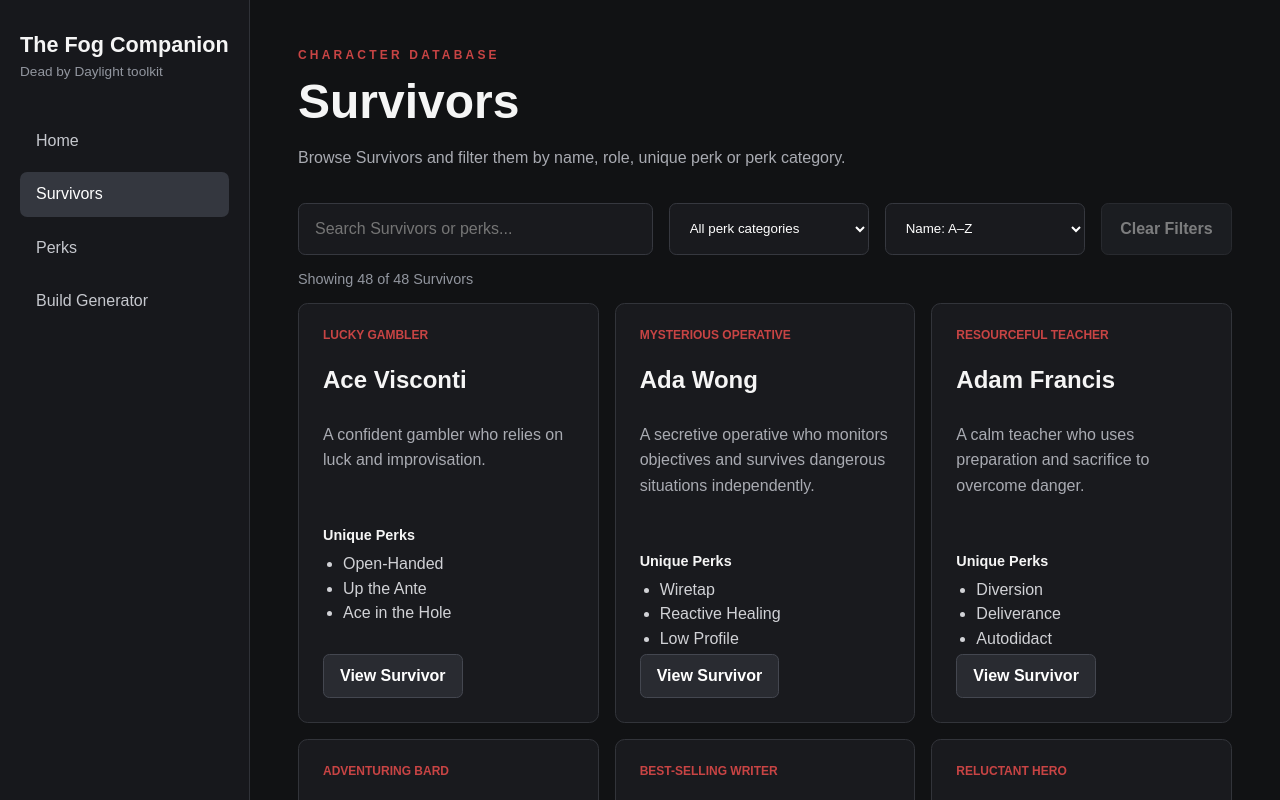
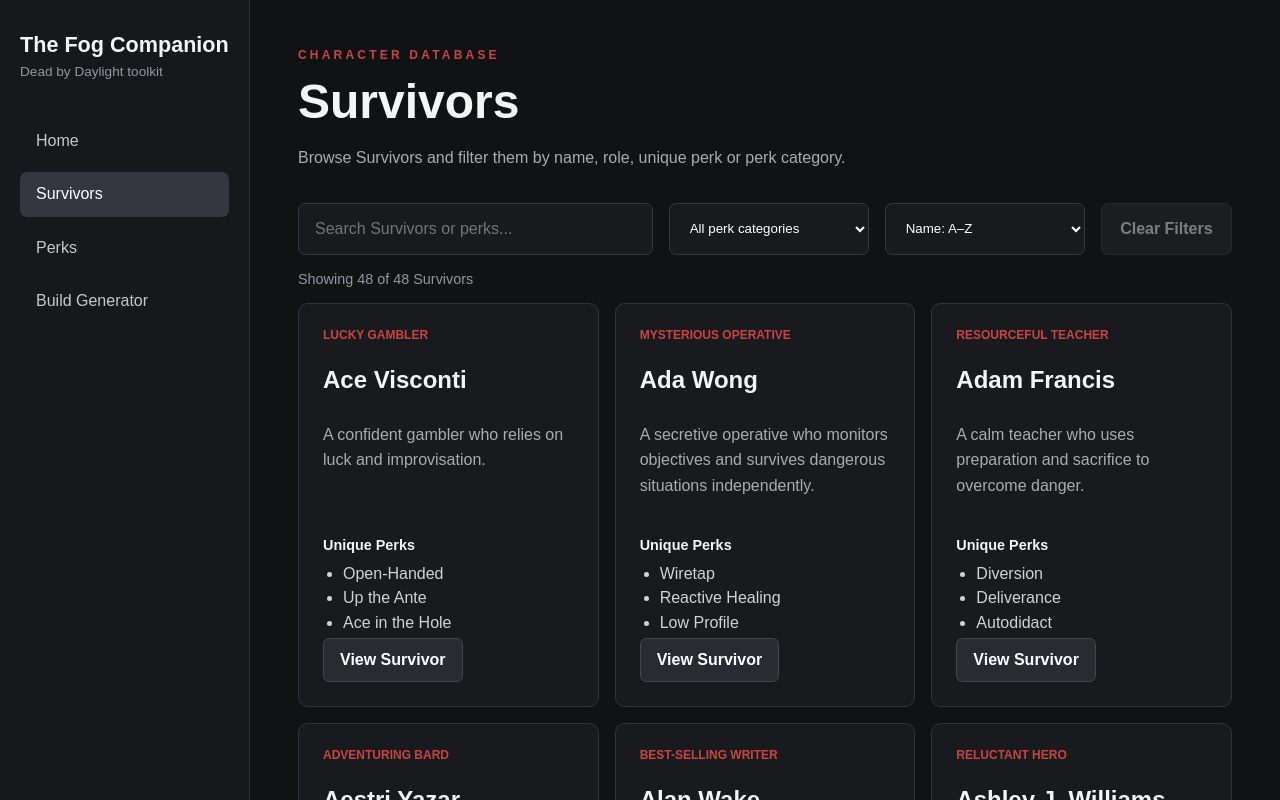
Before and after one commit to finlaygk189/the-fog-companion, a React (Vite) app: page /survivors in a window 1280 px wide. Shown: the top 800 px of the page. Built offline with nearby package versions, Linux system fonts and the light colour scheme.

Commit message:
Add perk detail pages

```diff
--- a/src/App.jsx
+++ b/src/App.jsx
@@ -4,6 +4,7 @@
 import Survivors from "./pages/Survivors";
 import SurvivorDetails from "./pages/SurvivorDetails";
 import Perks from "./pages/Perks";
+import PerkDetails from "./pages/PerkDetails";
 import Generator from "./pages/Generator";
 import "./styles/layout.css";
 
@@ -30,9 +31,17 @@
             <Route path="/perks" element={<Perks />} />
 
             <Route
+              path="/perks/:perkId"
+              element={<PerkDetails />}
+            />
+
+            <Route
               path="/generator"
               element={<Generator />}
             />
+
+            <Route path="/test" element={<h1>Test route works</h1>} />
+
           </Routes>
         </div>
       </div>
--- a/src/pages/PerkDetails.jsx
+++ b/src/pages/PerkDetails.jsx
@@ -15,7 +15,6 @@
       <main className="perk-details">
         <section className="perk-not-found">
           <h1>Perk not found</h1>
-
           <p>
             The requested perk does not exist in the current database.
           </p>
@@ -40,14 +39,6 @@
       </Link>
 
       <article className="perk-details__card">
-        {perk.image && (
-          <img
-            className="perk-details__image"
-            src={perk.image}
-            alt={`${perk.name} perk icon`}
-          />
-        )}
-
         <div className="perk-details__content">
           <p className="perk-details__eyebrow">
             SURVIVOR PERK
--- a/src/styles/survivors.css
+++ b/src/styles/survivors.css
@@ -46,6 +46,21 @@
     background-color 0.2s ease;
 }
 
+.survivor-card__description {
+  flex: 1;
+  color: #b7b9bf;
+  line-height: 1.6;
+  margin-bottom: 1.5rem;
+
+  display: -webkit-box;
+
+  line-clamp: 3;
+  -webkit-line-clamp: 3;
+
+  -webkit-box-orient: vertical;
+  overflow: hidden;
+}
+
 .survivor-card:hover {
   transform: translateY(-3px);
   background-color: #202126;
@@ -81,7 +96,7 @@
 }
 
 .survivor-card__perks {
-  margin-top: 1.5rem;
+  margin-top: auto;
 }
 
 .survivor-card__perks h3 {
```
Also changed, not shown: src/pages/Generator.jsx (+4 -4 lines).
